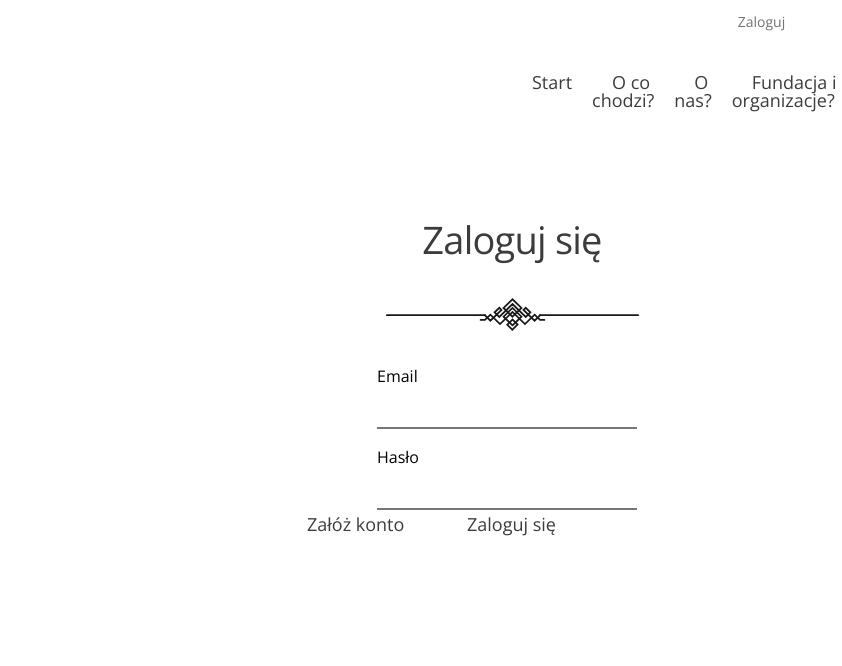
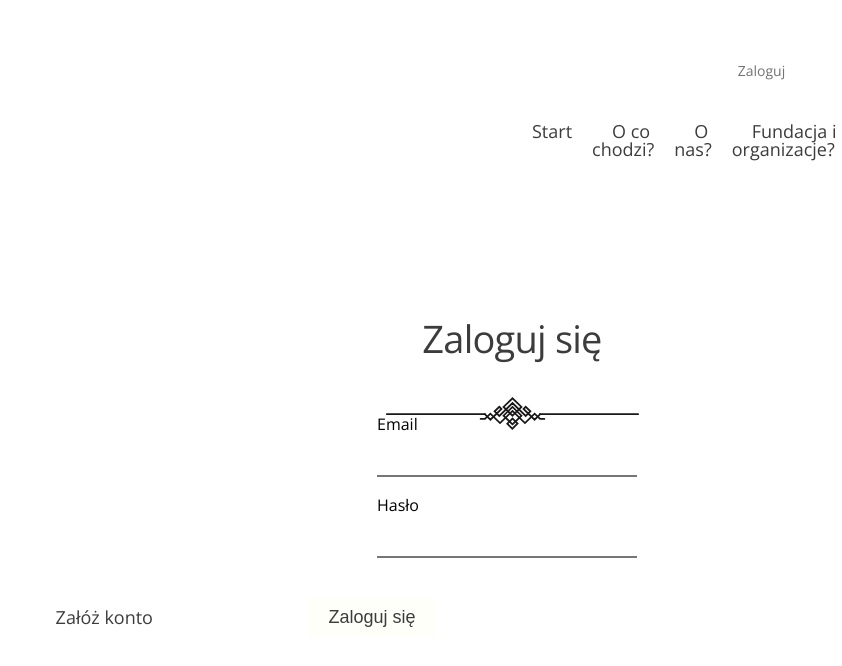
Before and after one commit to Duckjaniels/Giveaway_website, a React (Create React App) app: page /Login in a window 1280 px wide. Shown: the top 666 px of the page, without its empty margins (438-1280 px from the left). Built offline with nearby package versions, Linux system fonts and the light colour scheme.

Commit message:
Login section validation and styling corrections

```diff
--- a/src/components/Login.js
+++ b/src/components/Login.js
@@ -49,7 +49,7 @@ const Login = () => {
             {errors.password && <p>{errors.password}</p>}
           </label>
         </div>
-      </form>
+
         <div className="login_user-panel">
           <ul className="login_user-buttons">
             <li className="login_user-register" type="submit" value="Submit">
@@ -58,10 +58,13 @@ const Login = () => {
             </li>
             <li className="login_user-login" type="submit" value="Submit">
               {" "}
-            <Link to={"/LoggedIn"}> Zaloguj się </Link>
+              <button type="submit" value="Submit">
+                Zaloguj się
+              </button>
             </li>
           </ul>
         </div>
+      </form>
     </div>
   );
 };
--- a/src/scss/Login.scss
+++ b/src/scss/Login.scss
@@ -41,7 +41,7 @@ input {
 
 .login_form-info {
   display: flex;
-  margin-top: -100px;
+  margin-top: -200px;
   justify-content: flex-start;
   flex-direction: column;
 
@@ -59,13 +59,27 @@ input {
 }
 
 .login_user-panel ul {
-  position: fixed;
+  position: absolute;
   display: flex;
   flex-direction: row;
-  width: 25%;
-  left: 725px;
   justify-content: space-between;
-  margin-top: -150px;
+  align-items: center;
+  width: 400px;
+  left: 37%;
+  margin-top: 20px;
+
+  button {
+    border: 0;
+    padding: 9px 20px;
+    color: var(--color-gray);
+    background-color: #FFFFFA;
+    font-size: 18px;
+  }
+
+  button:hover {
+    border: 0.75px solid #3c3c3c;
+    cursor: pointer;
+  }
 
   a {
     font-size: 18px;
@@ -79,8 +93,3 @@ input {
     cursor: pointer;
   }
 }
-
-.login_user-login {
-  position: absolute;
-  left: 50%
-}
```
Lines whose indentation alone changed are shown as unchanged.
